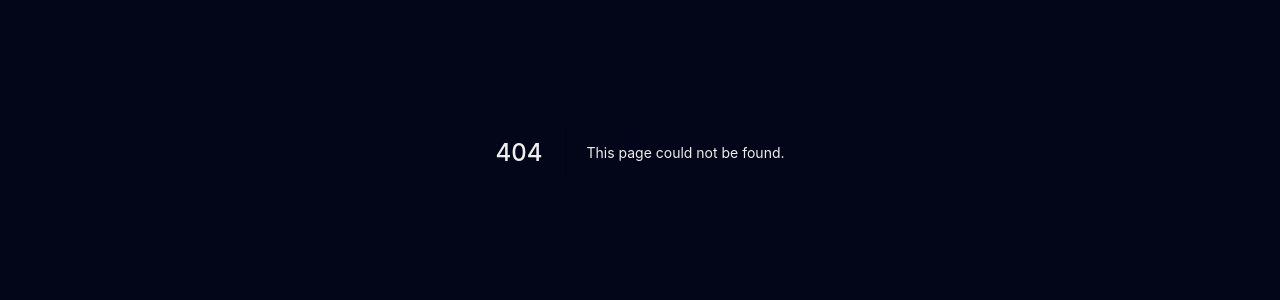
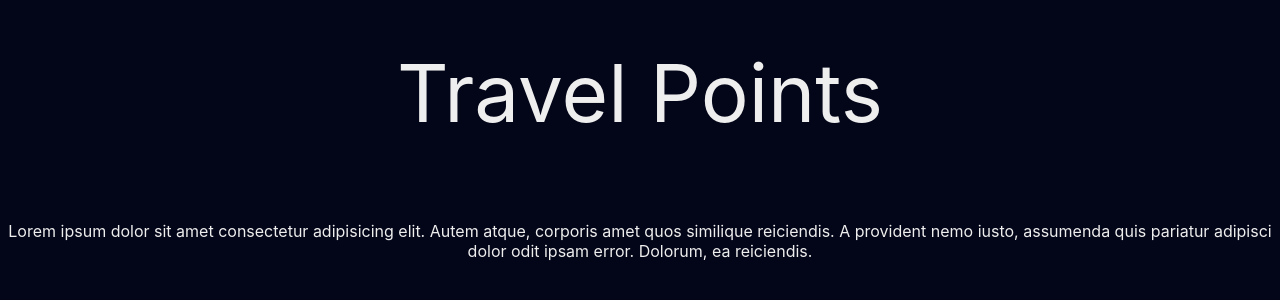
Before and after one commit to Evndroo/TravelPoints, a Next.js app: page /about in a window 1280 px wide. Before the commit this address had no page. Shown: the part 248-548 px from the top of the page. Built offline with nearby package versions, Linux system fonts and the light colour scheme.

Commit message:
feat: add about page without cms

```diff
--- /dev/null
+++ b/src/pages/about.tsx
@@ -0,0 +1,47 @@
+import { CloseOutline } from '@styled-icons/evaicons-outline/CloseOutline'
+import styled from 'styled-components'
+
+import { LinkWrapper } from '@/components'
+
+const Root = styled.div`
+	text-align: center;
+	display: flex;
+	align-items: center;
+	justify-content: center;
+	flex-direction: column;
+	height: 100vh;
+	max-width: var(--container);
+	margin: auto;
+`
+
+const Heading = styled.div`
+	font-size: var(--large);
+	margin-bottom: var(--large);
+`
+
+const Body = styled.div`
+	p {
+		font-size: var(--medium);
+		line-height: var(--medium);
+		max-width: 30ch;
+	}
+`
+
+const About = () => {
+	return (
+		<Root>
+			<LinkWrapper href="/">
+				<CloseOutline size={32} aria-label="Close" />
+			</LinkWrapper>
+			<Heading>Travel Points</Heading>
+			<Body>
+				Lorem ipsum dolor sit amet consectetur adipisicing elit. Autem atque,
+				corporis amet quos similique reiciendis. A provident nemo iusto,
+				assumenda quis pariatur adipisci dolor odit ipsam error. Dolorum, ea
+				reiciendis.
+			</Body>
+		</Root>
+	)
+}
+
+export default About
```
Also changed, not shown: src/pages/index.tsx (+13 -1 lines).
